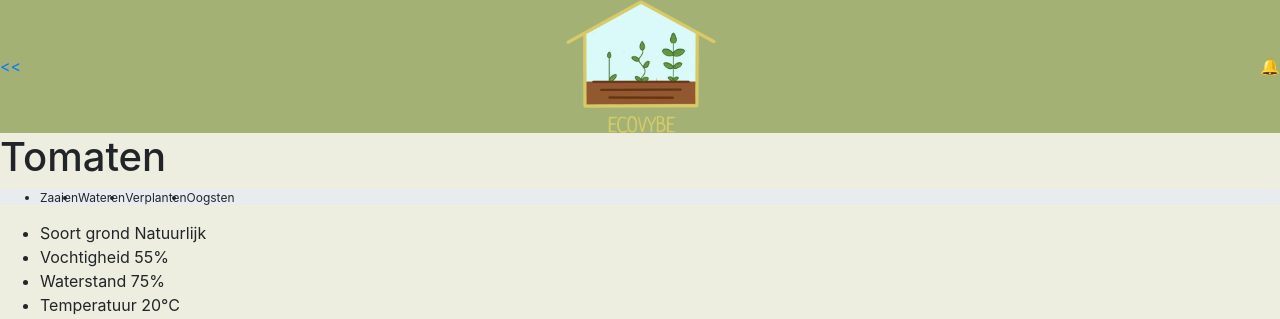
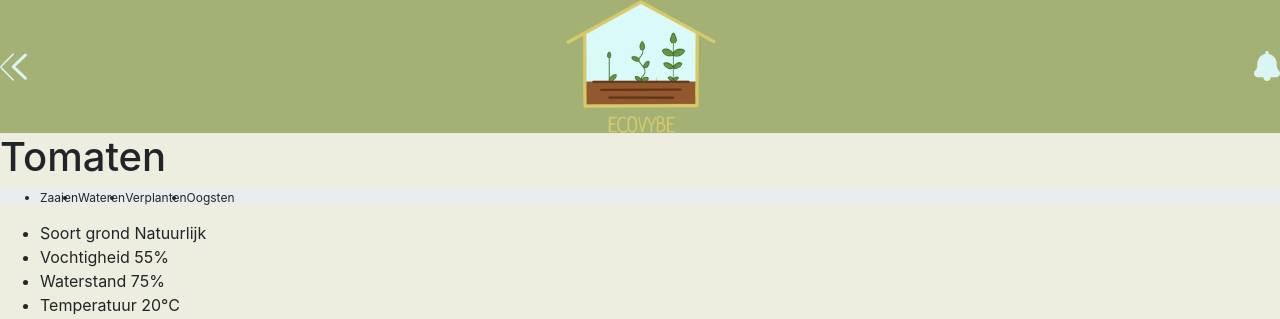
Before and after one commit to wakoodi/ecovybe, a PHP site: page /advice.php in a window 1280 px wide. Shown: the top 319 px of the page. Run offline with PHP 8.4, Linux system fonts and the light colour scheme; the visitor is signed in with stand-in values (Sample User, id 1); data that the repository does not hold is empty.

Commit message:
icons added to header

```diff
--- a/includes/header.php
+++ b/includes/header.php
@@ -1,5 +1,5 @@
 <div class="header">
-    <a href="home.php"><<</a>
+    <a href="home.php"><img src="public/icons/back.png" alt="back icon"></a>
     <a href="home.php"><img class="logo" src="public/images/logo.png" alt="logo ecovybe"></a>
-    <a href="notification.php">🔔</a>
+    <a href="notification.php"><img src="public/icons/notification.png" alt="notification icon"></a>
 </div>
```
Also changed, not shown: public/icons/back.png (added), public/icons/notification.png (added).
